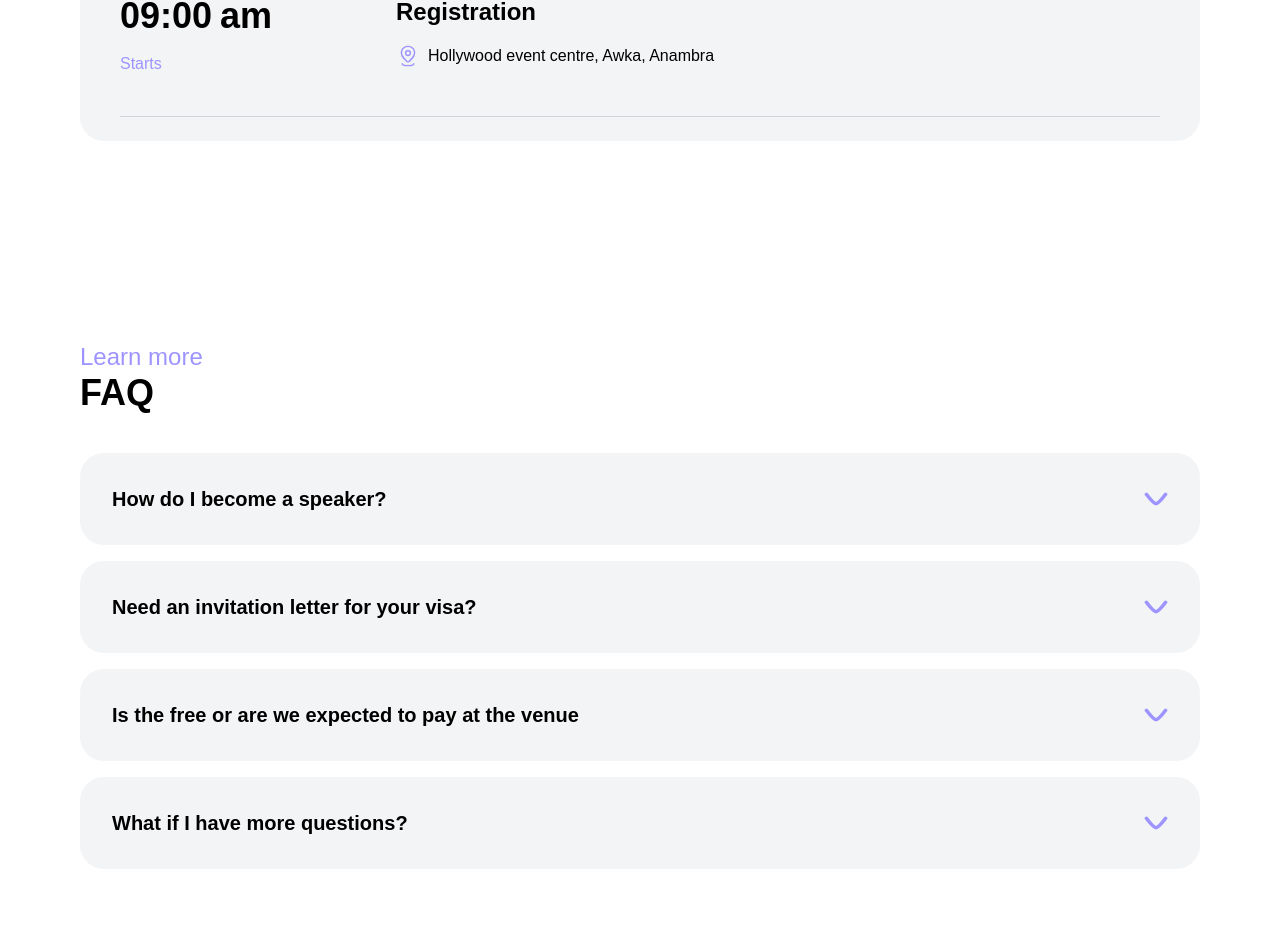
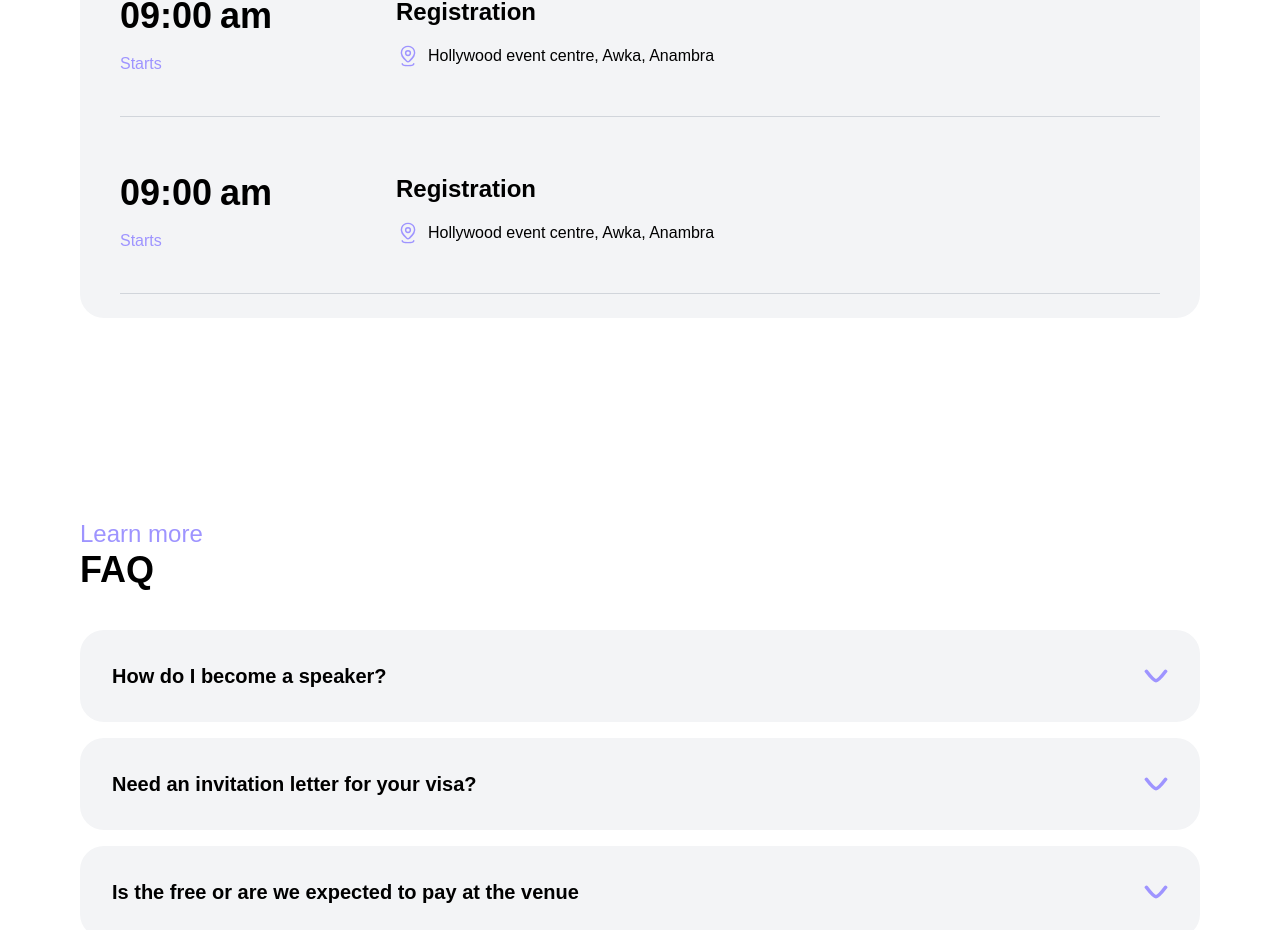
Before and after one commit to Anambratechies/AnambraWeb3conference, a Next.js app: page / in a window 1280 px wide. Shown: the part 4174-5104 px from the top of the page. Built offline with nearby package versions, Linux system fonts and the light colour scheme.

Commit message:
updating

```diff
--- a/app/components/Agenda.tsx
+++ b/app/components/Agenda.tsx
@@ -166,6 +166,31 @@ const Agenda = () => {
             </p>
           </div>
         </div>
+
+        {/* Section 6 */}
+        <div className="flex flex-col gap-2 md:gap-4 md:flex-row md:py-10 border-b border-gray-300 text-left">
+          <div className="md:w-1/4 flex md:flex-col gap- md:gap-4 flex-col-reverse ">
+            <p className="font-bold text-2xl lg:text-4xl">
+              09:00<span className="ml-2">am</span>
+            </p>
+            <p className="text-primary ">Starts</p>
+          </div>
+          <div className=" md:mt-0 flex flex-col gap-2 md:gap-4">
+            <p className="font-bold text-xl md:text-2xl"> Registration </p>
+            <p className="flex  items-center">
+              <Image
+                src="/location-05.svg"
+                alt=""
+                width={100}
+                height={100}
+                className="w-6 h-6"
+              />
+              <span className="ml-2">
+                Hollywood event centre, Awka, Anambra
+              </span>
+            </p>
+          </div>
+        </div>
       </div>
     </div>
   );
```
